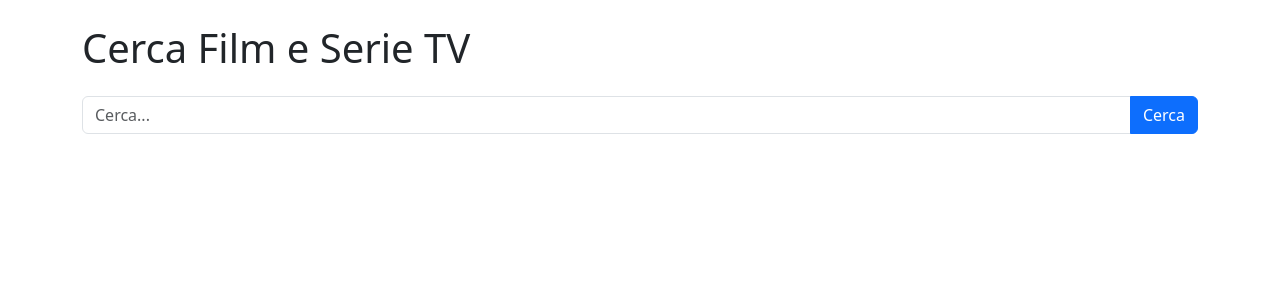
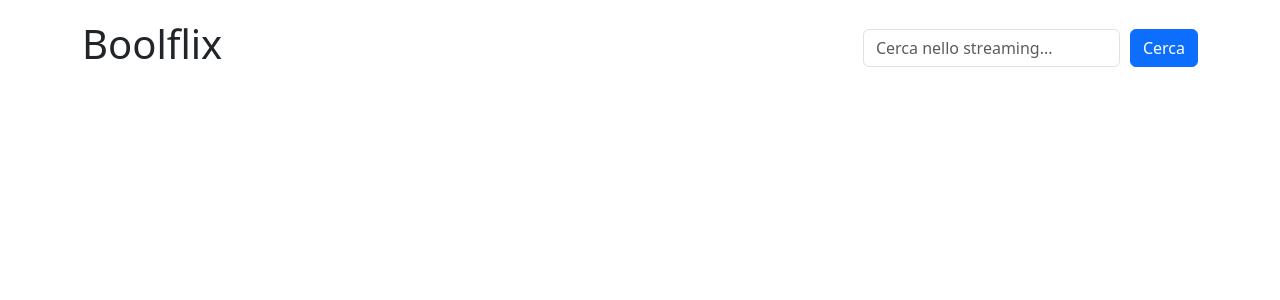
Before and after one commit to alexbiviano/react-boolflix, a React (Vite) app in the folder react-boolflix/: page / in a window 1280 px wide. Shown: the top 300 px of the page. Built offline with nearby package versions, Linux system fonts and the light colour scheme.

Commit message:
[fix] fix stars

```diff
--- a/react-boolflix/src/App.jsx
+++ b/react-boolflix/src/App.jsx
@@ -1,6 +1,7 @@
 import { useState } from 'react'
 import axios from 'axios'
 import ReactCountryFlag from 'react-country-flag'
+
 
 
 const languageToCountryCode = {
@@ -34,7 +35,8 @@ function App() {
         original_language: item.original_language,
         vote_average: item.vote_average,
         media_type: item.media_type || (item.title ? 'movie' : 'tv'),
-        poster_path: item.poster_path
+        poster_path: item.poster_path,
+        overview: item.overview
       }));
 
       setResults(normalizedResults);
@@ -49,12 +51,15 @@ function App() {
 
   return (
     <div className="container">
-      <h1 className="my-4">Cerca Film e Serie TV</h1>
-      <div className="input-group mb-3">
+      <header className="header">
+        <div className="logo">
+          <h1>Boolflix</h1>
+        </div>
+        <div className="search-bar">
           <input
             type="text"
             className="form-control"
-          placeholder="Cerca..."
+            placeholder="Cerca nello streaming..."
             value={query}
             onChange={(e) => setQuery(e.target.value)}
           />
@@ -62,19 +67,21 @@ function App() {
             Cerca
           </button>
         </div>
+      </header>
 
       <div className="row">
         {results.map((item) => {
           const countryCode = languageToCountryCode[item.original_language] || item.original_language.toUpperCase();
           const posterUrl = item.poster_path ? `${IMAGE_BASE_URL}${item.poster_path}` : 'path/to/default/image.png';
+          const starRating = getStarRating(item.vote_average);
 
           return (
-            <div className="col-md-4 mb-4" key={item.id}>
-              <div className="card">
+            <div className="col-md-3 mb-4" key={item.id}>
+              <div className="card movie-card">
                 <img src={posterUrl} className="card-img-top" alt={item.title} />
                 <div className="card-body">
                   <h5 className="card-title">{item.title}</h5>
-                  <h6 className="card-subtitle mb-2 text-muted">{item.original_title}</h6>
+                  <p className="card-text">Voto: {item.vote_average}</p>
                   <p className="card-text">
                     Lingua:
                     {item.original_language ? (
@@ -95,8 +102,14 @@ function App() {
                       <span>N/A</span>
                     )}
                   </p>
-                  <p className="card-text">Voto: {item.vote_average}</p>
-                  <p className="card-text">Tipo: {item.media_type}</p>
+                  <div className="star-rating">
+                    {[...Array(5)].map((_, index) => (
+                      <span key={index} className={`star ${index < starRating ? 'filled' : ''}`}>★</span>
+                    ))}
+                  </div>
+                </div>
+                <div className="card-overlay">
+                  <p className="card-overview">{item.overview}</p>
                 </div>
               </div>
             </div>
--- a/react-boolflix/src/index.css
+++ b/react-boolflix/src/index.css
@@ -0,0 +1,57 @@
+.container {
+  padding-top: 20px;
+}
+
+.header {
+  display: flex;
+  justify-content: space-between;
+  align-items: center;
+  margin-bottom: 20px;
+}
+
+.search-bar {
+  display: flex;
+}
+
+.search-bar input {
+  margin-right: 10px;
+}
+
+.movie-card {
+  position: relative;
+  overflow: hidden;
+}
+
+.movie-card img {
+  width: 100%;
+  height: auto;
+  transition: transform 0.3s ease;
+}
+
+.movie-card:hover img {
+  transform: scale(1.1);
+}
+
+.card-overlay {
+  position: absolute;
+  top: 0;
+  left: 0;
+  right: 0;
+  bottom: 0;
+  background: rgba(0, 0, 0, 0.7);
+  color: white;
+  display: flex;
+  align-items: center;
+  justify-content: center;
+  opacity: 0;
+  transition: opacity 0.3s ease;
+  padding: 10px;
+}
+
+.movie-card:hover .card-overlay {
+  opacity: 1;
+}
+
+.card-overview {
+  text-align: center;
+}
```
Also changed, not shown: react-boolflix/src/components/header.jsx (deleted). Lines whose indentation alone changed are shown as unchanged.
